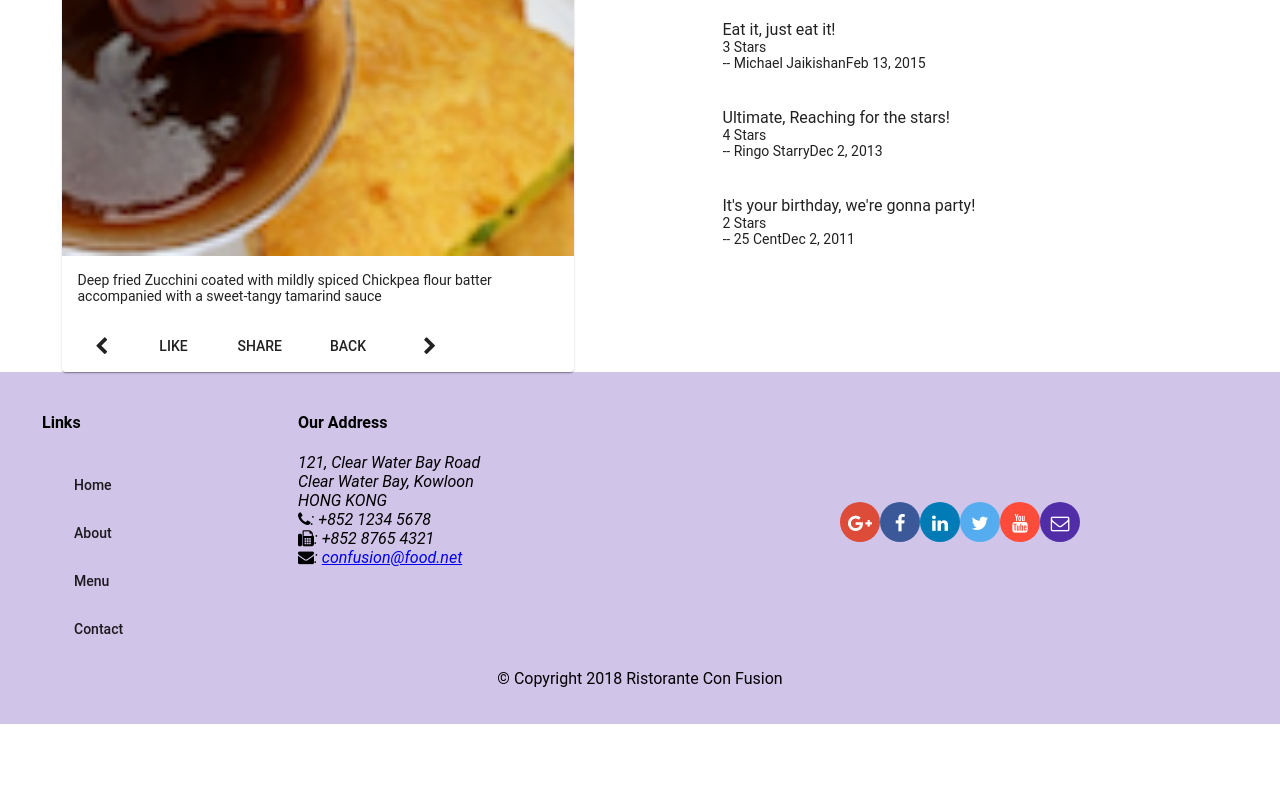
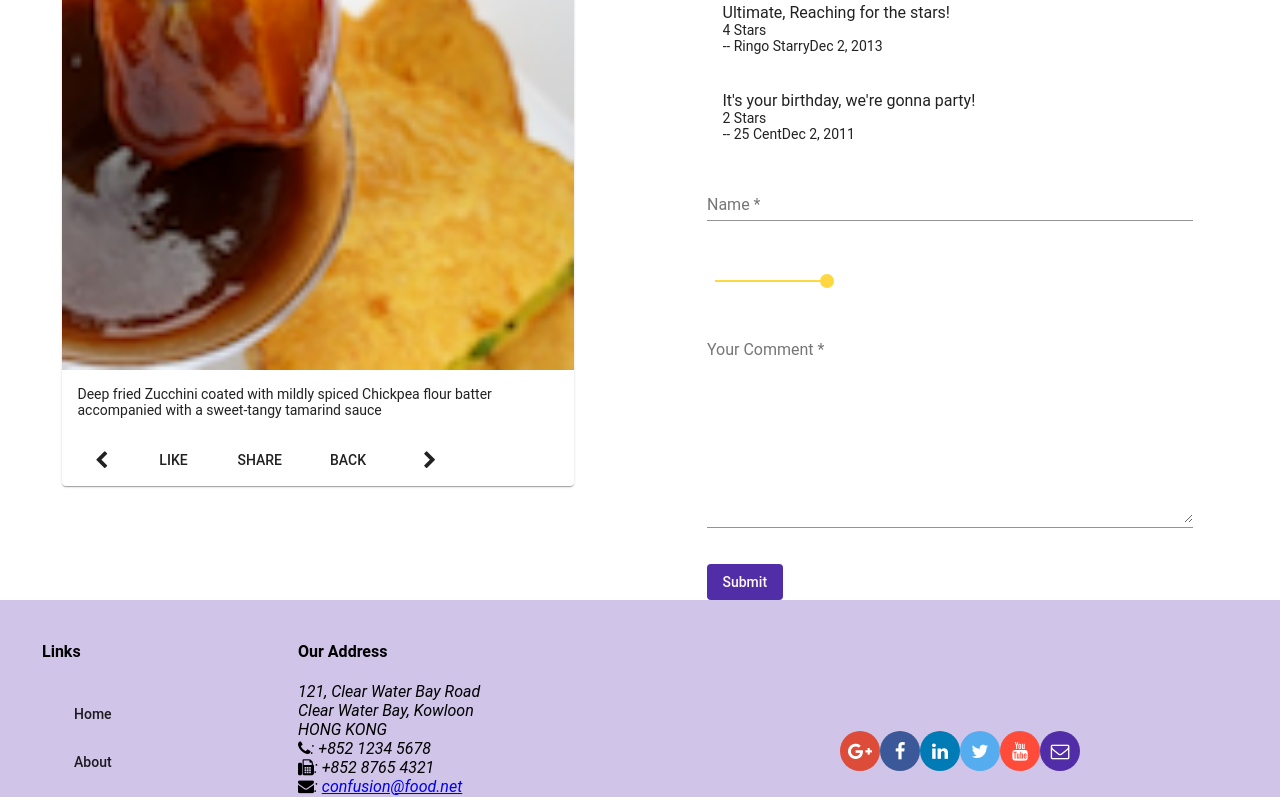
Before and after one commit to hsouiri97/Formation-angular, an Angular app: page /dishdetail/1 in a window 1280 px wide. Shown: the part 686-1483 px from the top of the page. Before the commit the page ends 1410 px from the top, so only its background shows below. Built offline with nearby package versions, Linux system fonts and the light colour scheme.

Commit message:
assignment-3

```diff
--- a/src/app/app.module.ts
+++ b/src/app/app.module.ts
@@ -33,6 +33,7 @@
 import { MatInputModule } from '@angular/material/input';
 import { MatCheckboxModule } from '@angular/material/checkbox';
 import { MatProgressSpinnerModule } from '@angular/material/progress-spinner';
+import { MatSliderModule } from '@angular/material/slider';
 
 @NgModule({
   declarations: [
@@ -65,6 +66,7 @@
     MatSelectModule,
     MatSlideToggleModule,
     MatProgressSpinnerModule,
+    MatSliderModule,
   ],
   providers: [DishService, PromotionService, LeaderService],
   bootstrap: [AppComponent],
--- a/src/app/dishdetail/dishdetail.component.html
+++ b/src/app/dishdetail/dishdetail.component.html
@@ -50,6 +50,65 @@
           <span>{{ comment.date | date }}</span>
         </p>
       </mat-list-item>
+      <mat-list-item *ngIf="commentForm.valid && previewComment">
+        <h1 matLine>{{ previewComment.comment }}</h1>
+        <p matLine>
+          <span>{{ previewComment.rating }} Stars</span>
+        </p>
+        <p matLine>
+          <span>-- {{ previewComment.author }}</span>
+        </p>
+      </mat-list-item>
     </mat-list>
+    <form
+      novalidate
+      [formGroup]="commentForm"
+      #cform="ngForm"
+      (ngSubmit)="onSubmit()"
+    >
+      <p>
+        <mat-form-field class="full-width">
+          <input
+            matInput
+            formControlName="name"
+            placeholder="Name"
+            type="text"
+          />
+          <mat-error *ngIf="formErrors.name">{{ formErrors.name }}</mat-error>
+        </mat-form-field>
+      </p>
+      <p>
+        <mat-slider
+          min="1"
+          max="5"
+          step="1"
+          value="5"
+          thumbLabel
+          tickInterval="1"
+          formControlName="rating"
+        ></mat-slider>
+      </p>
+      <p>
+        <mat-form-field class="full-width">
+          <textarea
+            matInput
+            formControlName="comment"
+            placeholder="Your Comment"
+            rows="10"
+          ></textarea>
+        </mat-form-field>
+        <mat-error *ngIf="formErrors.comment">{{
+          formErrors.comment
+        }}</mat-error>
+      </p>
+      <button
+        type="submit"
+        mat-button
+        class="background-primary text-floral-white"
+        [disabled]="cform.invalid"
+      >
+        Submit
+      </button>
+    </form>
   </div>
 </div>
--- a/src/app/dishdetail/dishdetail.component.scss
+++ b/src/app/dishdetail/dishdetail.component.scss
@@ -0,0 +1,3 @@
+.full-width {
+  width: 95%;
+}
--- a/src/app/dishdetail/dishdetail.component.ts
+++ b/src/app/dishdetail/dishdetail.component.ts
@@ -1,10 +1,12 @@
-import { Component, OnInit, Input } from '@angular/core';
+import { Component, OnInit, Input, ViewChild } from '@angular/core';
 import { Dish } from '../shared/dish';
+import { Comment } from '../shared/comment';
 
 import { DishService } from '../services/dish.service';
 import { ActivatedRoute, Params } from '@angular/router';
 import { Location } from '@angular/common';
-import { switchMap, mergeMap } from 'rxjs/operators';
+import { switchMap } from 'rxjs/operators';
+import { FormGroup, FormBuilder, Validators } from '@angular/forms';
 
 @Component({
   selector: 'app-dishdetail',
@@ -12,23 +14,42 @@
   styleUrls: ['./dishdetail.component.scss'],
 })
 export class DishdetailComponent implements OnInit {
-  //@Input()
   dish: Dish;
   dishIds: string[];
   prev: string;
   next: string;
 
+  @ViewChild('cform') commentFormDirective;
+  commentForm: FormGroup;
+
+  previewComment: Comment;
+  comment: Comment;
+
+  formErrors = {
+    name: '',
+    comment: '',
+  };
+
+  validationMessages = {
+    name: {
+      required: 'Author name is required',
+      minlength: 'Author name must be at least 2 characters long.',
+    },
+    comment: {
+      required: 'Comment is required',
+    },
+  };
+
   constructor(
     private dishService: DishService,
     private route: ActivatedRoute,
-    private location: Location
-  ) {}
+    private location: Location,
+    private formBuilder: FormBuilder
+  ) {
+    this.createForm();
+  }
 
   ngOnInit(): void {
-    /*const id = this.route.snapshot.params['id'];
-    this.dishService.getDish(id).subscribe((dish) => (this.dish = dish));
-    this.setPrevNext(id);*/
-    //the code above will not work
     this.dishService.getDishIds().subscribe((ids) => (this.dishIds = ids));
     this.route.params
       .pipe(
@@ -40,21 +61,73 @@
       });
   }
 
+  createForm() {
+    this.commentForm = this.formBuilder.group({
+      name: ['', [Validators.required, Validators.minLength(2)]],
+      comment: ['', [Validators.required]],
+      rating: 5,
+    });
+
+    this.commentForm.valueChanges.subscribe((data) => {
+      this.onValueChanged(data);
+    });
+    this.onValueChanged();
+  }
+
+  onValueChanged(data?: any) {
+    if (!this.commentForm) {
+      return;
+    }
+
+    const form = this.commentForm;
+
+    if (data) {
+      this.previewComment = new Comment();
+      this.previewComment.author = data.name;
+      this.previewComment.comment = data.comment;
+      this.previewComment.rating = data.rating;
+    }
+
+    for (const field in this.formErrors) {
+      if (this.formErrors.hasOwnProperty(field)) {
+        this.formErrors[field] = '';
+        const control = form.get(field);
+        if (control && control.dirty && !control.valid) {
+          const messages = this.validationMessages[field];
+          for (const key in control.errors) {
+            if (control.errors.hasOwnProperty(key)) {
+              this.formErrors[field] += messages[key] + ' ';
+            }
+          }
+        }
+      }
+    }
+  }
+
   goBack(): void {
     this.location.back();
   }
 
   setPrevNext(dishId: string) {
     const index = this.dishIds.indexOf(dishId);
-    console.log('index: ', index);
 
     this.prev = this.dishIds[
       (this.dishIds.length + index - 1) % this.dishIds.length
     ];
-    console.log('prev: ', this.prev);
     this.next = this.dishIds[
       (this.dishIds.length + index + 1) % this.dishIds.length
     ];
-    console.log('next: ', this.next);
+  }
+
+  onSubmit(): void {
+    this.comment = this.previewComment;
+    this.comment.date = new Date().toISOString();
+    this.dish.comments.push(this.comment);
+    this.commentFormDirective.resetForm();
+    this.commentForm.reset({
+      name: '',
+      comment: '',
+      rating: 5,
+    });
   }
 }
```
